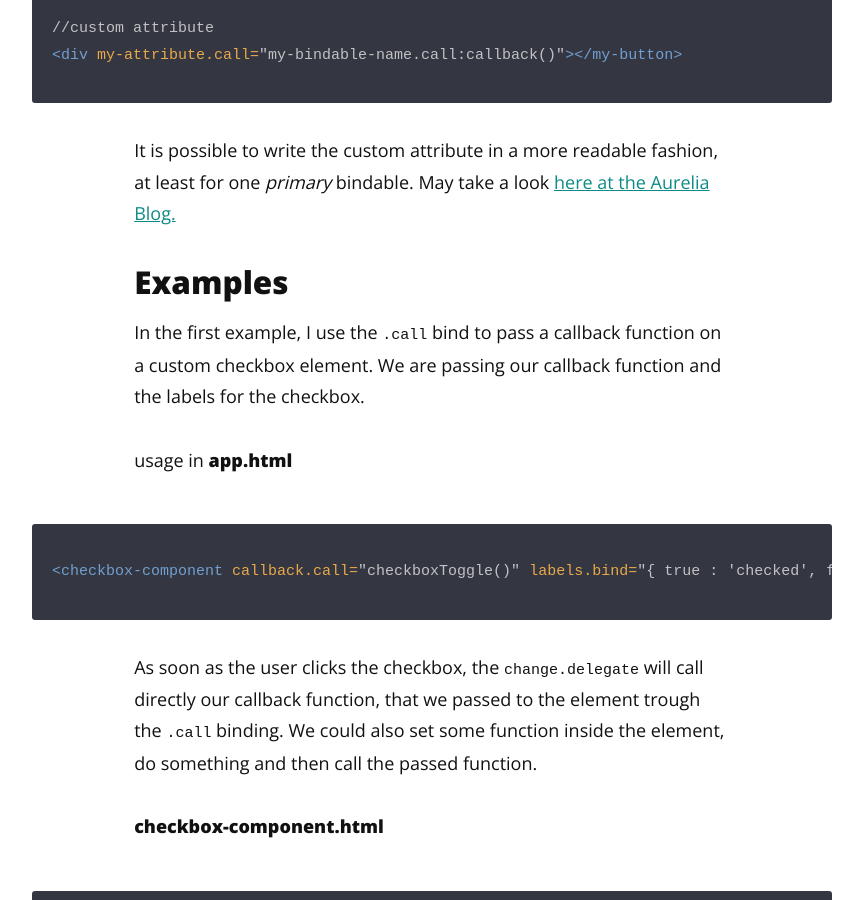
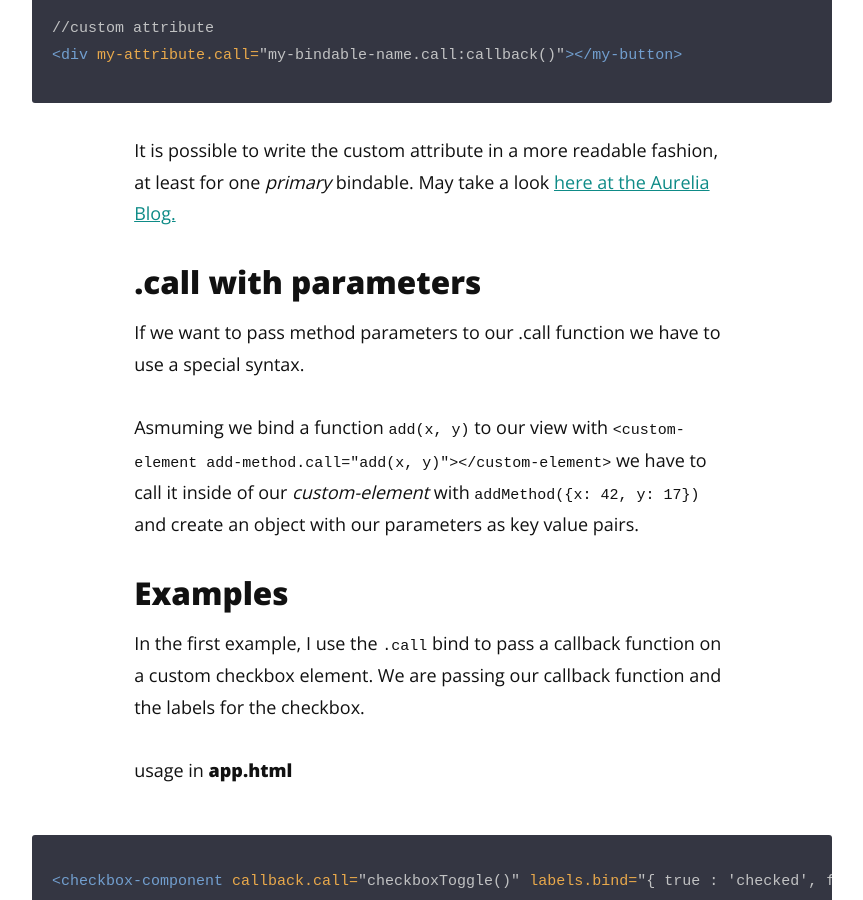
Before and after one commit to kabaehr/kabaehr.github.io, a Jekyll site: the page built from _posts/2017-02-05-Aurelia-components- function-binding- mit- .call.markdown, in a window 1280 px wide and 900 px high, scrolled down 1361 px. Shown: the whole window, without its empty margins (208-1071 px from the left). Built offline with Jekyll 4.4.1, drawn with Linux system fonts in a browser that asks for light colours; nearby versions of some CDN libraries.

Commit message:
added .call with parameters

```diff
--- a/_posts/2017-02-05-Aurelia-components- function-binding- mit- .call.markdown
+++ b/_posts/2017-02-05-Aurelia-components- function-binding- mit- .call.markdown
@@ -32,6 +32,13 @@ The <code>.call</code> binding command can be bind to custom elements or used wi
 
 It is possible to write the custom attribute in a more readable fashion, at least for one <em>primary</em> bindable.
 May take a look <a href="http://blog.aurelia.io/2017/01/12/new-aurelia-features-and-release-notes-1-12-2017/">here at the Aurelia Blog.</a>
+
+<h2>.call with parameters</h2>
+
+If we want to pass method parameters to our .call function we have to use a special syntax.
+
+Asmuming we bind a function `add(x, y)` to our view with `<custom-element add-method.call="add(x, y)"></custom-element>`
+we have to call it inside of our *custom-element* with `addMethod({x: 42, y: 17})` and create an object with our parameters as key value pairs.
 
 
 <h2>Examples</h2>
```
